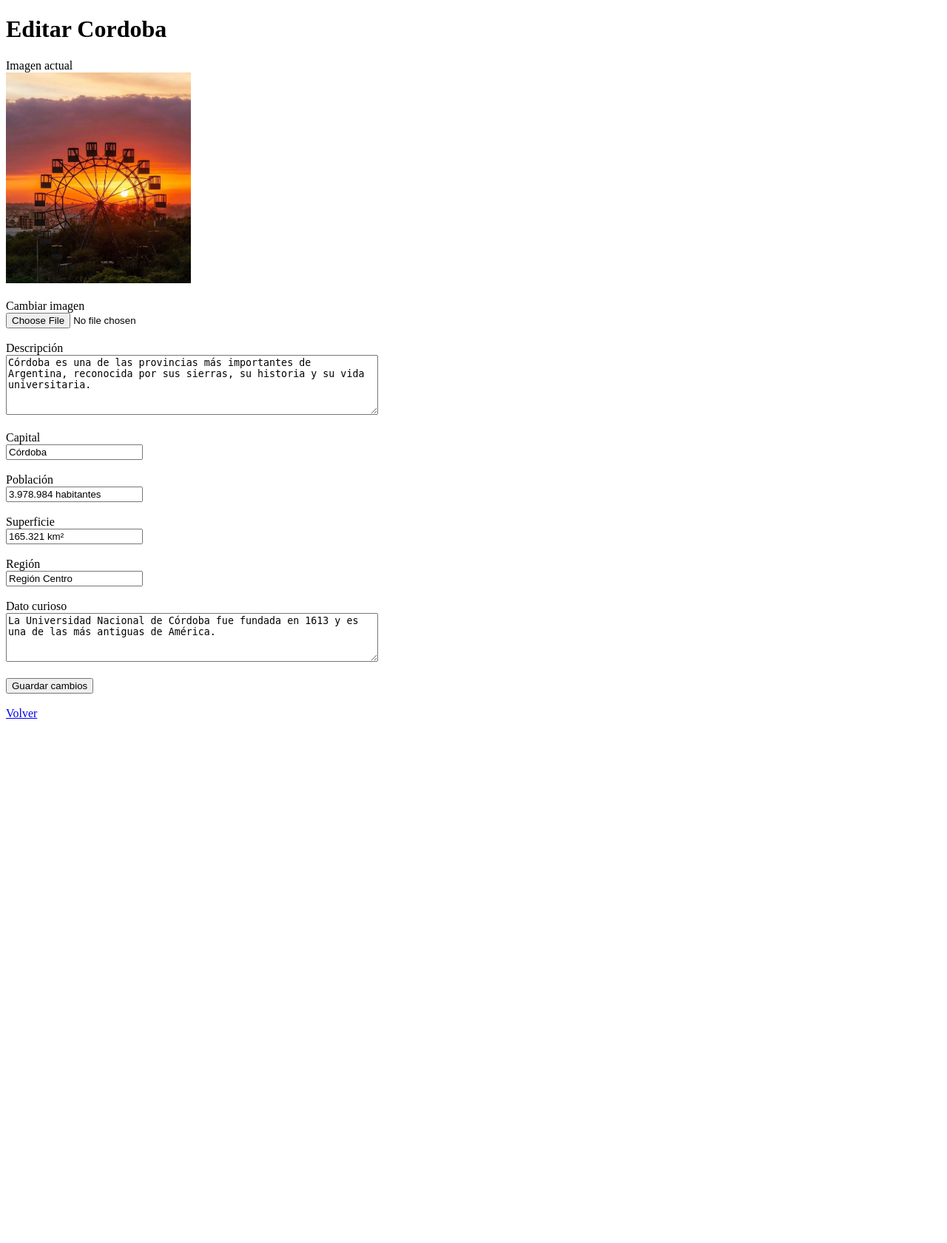
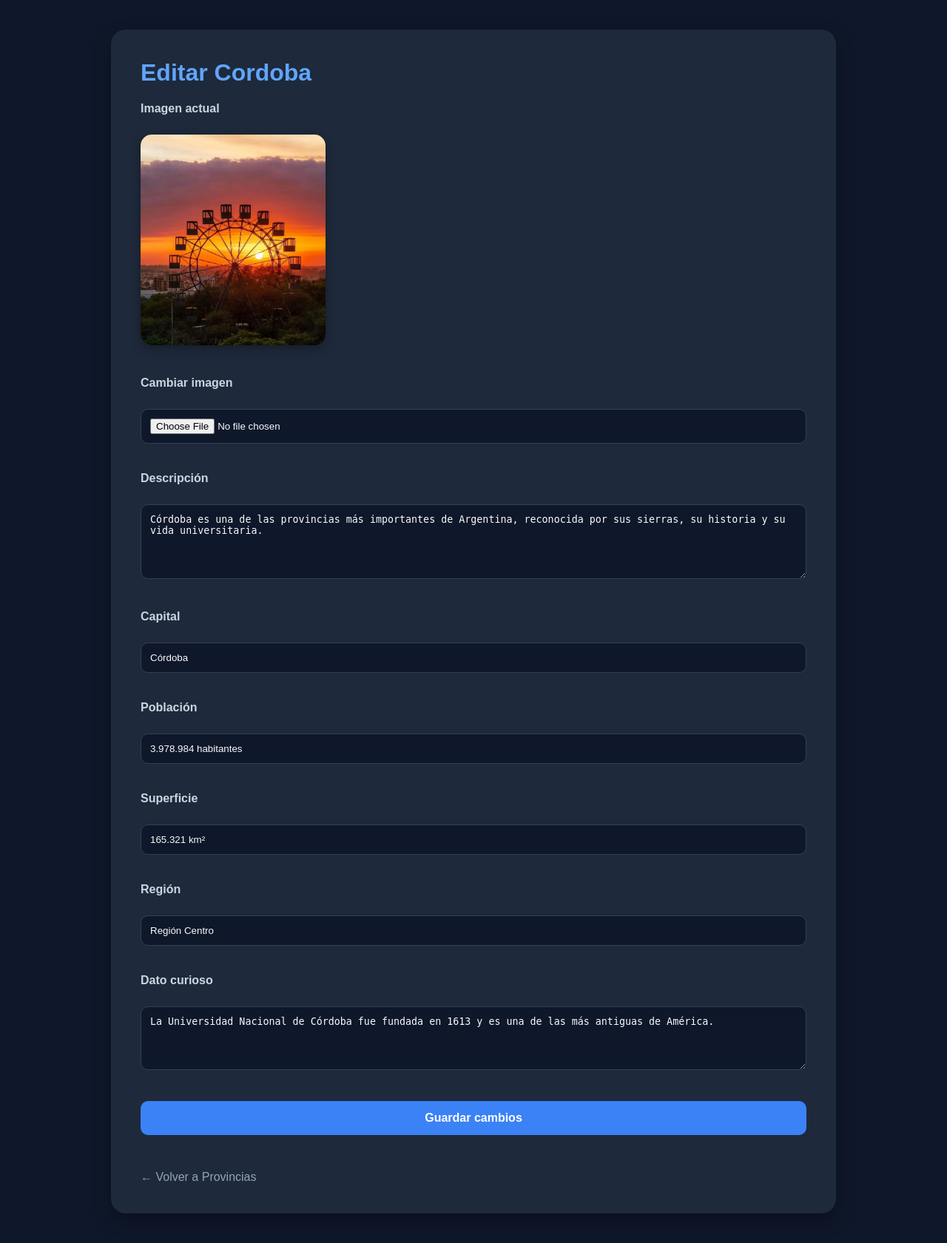
Before and after one commit to AguusPereyra/AppTurismo, a Flask app: page /admin/provincias/1/editar in a window 1280 px wide. Shown: the whole page at 74% size. Before the commit the page ends 972 px from the top, so only its background shows below. Run offline with Flask 3, Linux system fonts and the light colour scheme; a user stored in the database is signed in.

Commit message:
Finaliza diseño del panel administrador de provincias

```diff
--- a/templates/editar_provincias.html
+++ b/templates/editar_provincias.html
@@ -1,6 +1,160 @@
 <!DOCTYPE html>
 <html>
 <head>
+    <style>
+
+        body {
+
+            margin: 0;
+
+            padding: 40px;
+
+            font-family: Arial, sans-serif;
+
+            background-color: #0f172a;
+
+            color: #f8fafc;
+
+        }
+
+        .contenedor {
+
+            max-width: 900px;
+
+            margin: auto;
+
+            background-color: #1e293b;
+
+            padding: 40px;
+
+            border-radius: 20px;
+
+            box-shadow:
+                0 10px 25px rgba(
+                    0,
+                    0,
+                    0,
+                    0.3
+                );
+
+        }
+
+        h1 {
+
+            margin-top: 0;
+
+            color: #60a5fa;
+
+        }
+
+        label {
+
+            display: block;
+
+            margin-bottom: 8px;
+
+            font-weight: bold;
+
+            color: #cbd5e1;
+
+        }
+
+        input,
+        textarea {
+
+            width: 100%;
+
+            box-sizing: border-box;
+
+            padding: 12px;
+
+            margin-bottom: 20px;
+
+            border-radius: 10px;
+
+            border: 1px solid #334155;
+
+            background-color: #0f172a;
+
+            color: #f8fafc;
+
+        }
+
+        input:focus,
+        textarea:focus {
+
+            outline: none;
+
+            border-color: #3b82f6;
+
+        }
+
+        img {
+
+            border-radius: 15px;
+
+            box-shadow:
+                0 4px 15px rgba(
+                    0,
+                    0,
+                    0,
+                    0.3
+                );
+
+            margin-bottom: 20px;
+
+        }
+
+        button {
+
+            width: 100%;
+
+            padding: 14px;
+
+            border: none;
+
+            border-radius: 10px;
+
+            background-color: #3b82f6;
+
+            color: white;
+
+            font-size: 16px;
+
+            font-weight: bold;
+
+            cursor: pointer;
+
+            transition: 0.3s;
+
+        }
+
+        button:hover {
+
+            background-color: #2563eb;
+
+        }
+
+        .volver {
+
+            display: inline-block;
+
+            margin-top: 30px;
+
+            color: #94a3b8;
+
+            text-decoration: none;
+
+        }
+
+        .volver:hover {
+
+            color: #f8fafc;
+
+        }
+
+    </style>
+
 
     <title>
         Editar Provincia
@@ -9,6 +163,7 @@
 </head>
 
 <body>
+    <div class="contenedor">
         <h1>
             Editar {{ provincia[1] }}
         </h1>
@@ -104,12 +259,11 @@
                 Guardar cambios
             </button>
         </form>
+    <div/>
 
     <br>
 
-    <a href="{{ url_for('auth.admin_provincias') }}">
-        Volver
-    </a>
+    <a class="volver" href="{{ url_for('auth.admin_provincias') }}" > ← Volver a Provincias </a>
 
 </body>
 
```
Also changed, not shown: base.db. Lines whose indentation alone changed are shown as unchanged.
